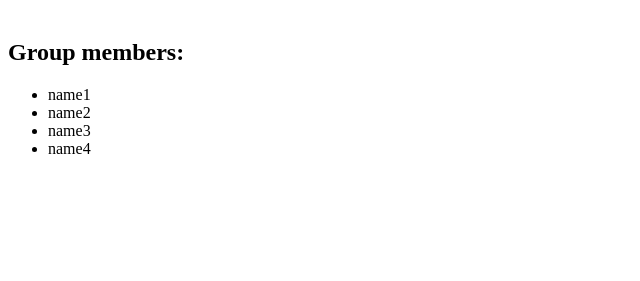
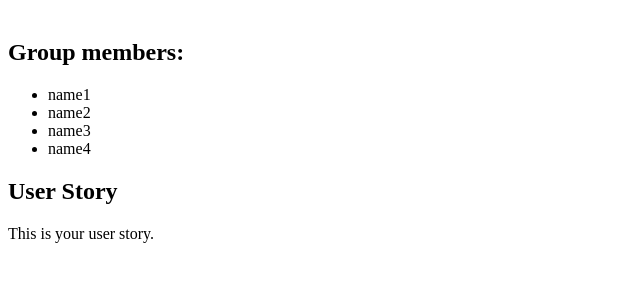
Before and after one commit to wenh123/page1, a plain HTML site: page index.html in a window 1280 px wide. Shown: the part 79-360 px from the top of the page, without its empty margins (0-640 px from the left). Drawn offline with Linux system fonts and the light colour scheme.

Commit message:
update index.html

```diff
--- a/index.html
+++ b/index.html
@@ -17,5 +17,10 @@
         <li> name4</li>
     </ul>
 
+    <h2> User Story</h2>
+    <p>
+        This is your user story.
+    </p>
+
 </body>
 </html>
```
